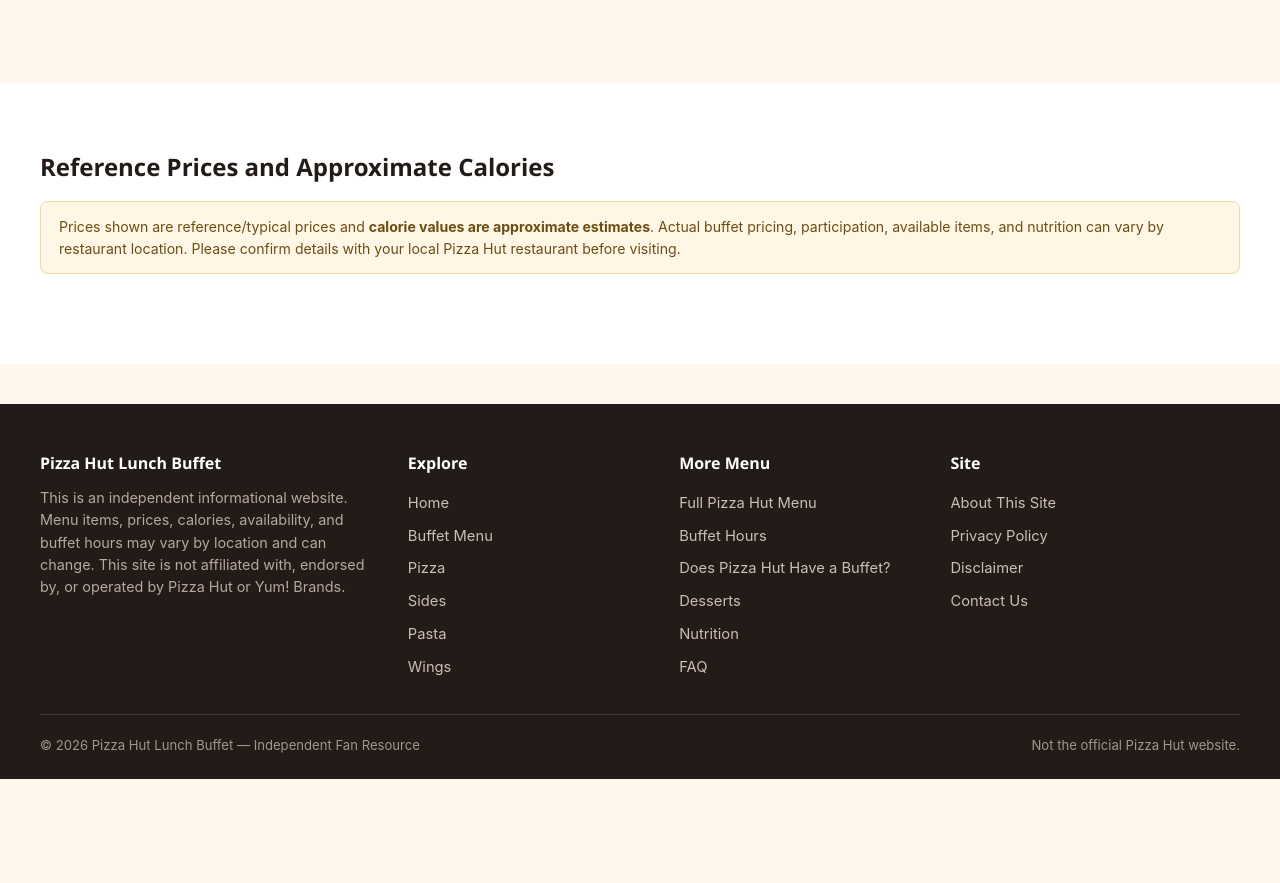
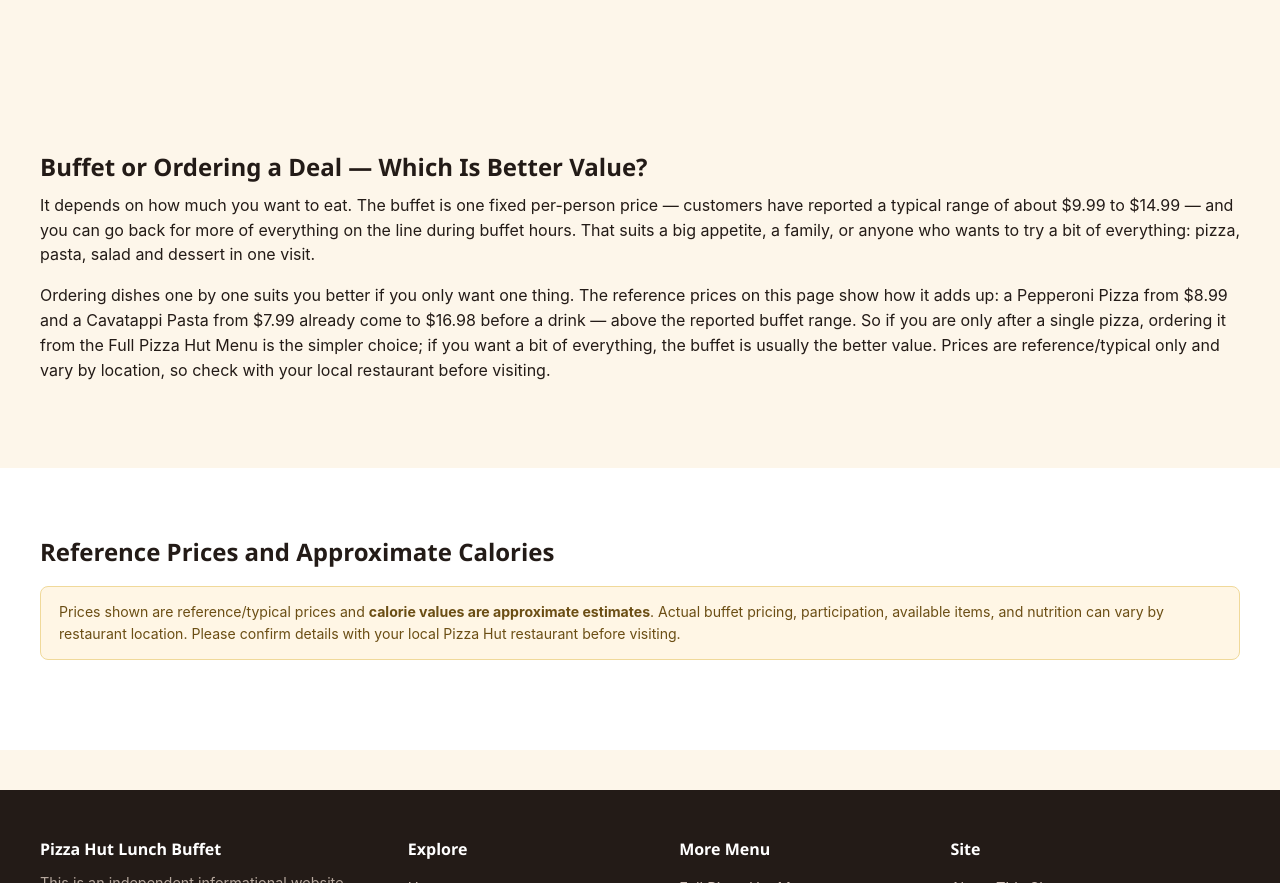
Before and after one commit to Rohan-Naeem/PizzaHut-Lunch-Buffet, a plain HTML site: page buffet-menu.html in a window 1280 px wide. Shown: the part 4091-4974 px from the top of the page. Before the commit the page ends 4870 px from the top, so only its background shows below. Drawn offline with Linux system fonts and the light colour scheme.

Commit message:
Add 'Buffet or Ordering a Deal' comparison section to buffet-menu (Day 2)

```diff
--- a/buffet-menu.html
+++ b/buffet-menu.html
@@ -661,6 +661,14 @@
       </div>
     </section>
 
+    <section class="section">
+      <div class="container">
+        <h2>Buffet or Ordering a Deal — Which Is Better Value?</h2>
+        <p>It depends on how much you want to eat. The buffet is one fixed per-person price — customers have reported a typical range of about $9.99 to $14.99 — and you can go back for more of everything on the line during <a href="/buffet-hours">buffet hours</a>. That suits a big appetite, a family, or anyone who wants to try a bit of everything: pizza, pasta, salad and dessert in one visit.</p>
+        <p>Ordering dishes one by one suits you better if you only want one thing. The reference prices on this page show how it adds up: a Pepperoni Pizza from $8.99 and a Cavatappi Pasta from $7.99 already come to $16.98 before a drink — above the reported buffet range. So if you are only after a single pizza, ordering it from the <a href="/menu">Full Pizza Hut Menu</a> is the simpler choice; if you want a bit of everything, the buffet is usually the better value. Prices are reference/typical only and vary by location, so check with your local restaurant before visiting.</p>
+      </div>
+    </section>
+
     <section class="section section-alt">
       <div class="container">
         <h2>Reference Prices and Approximate Calories</h2>
```
